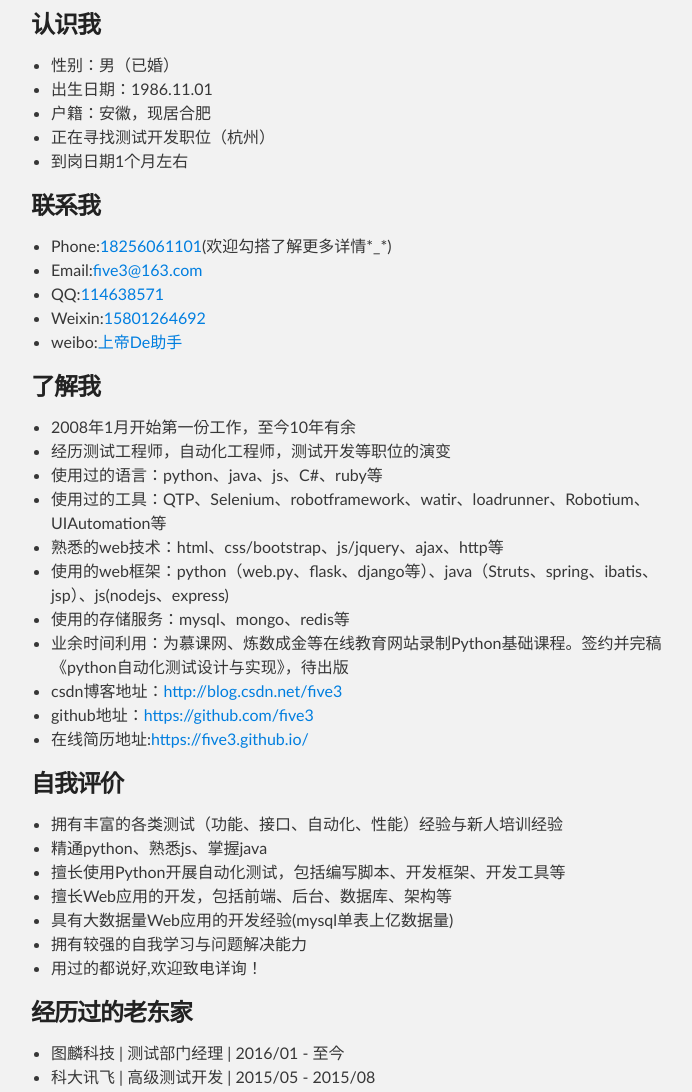
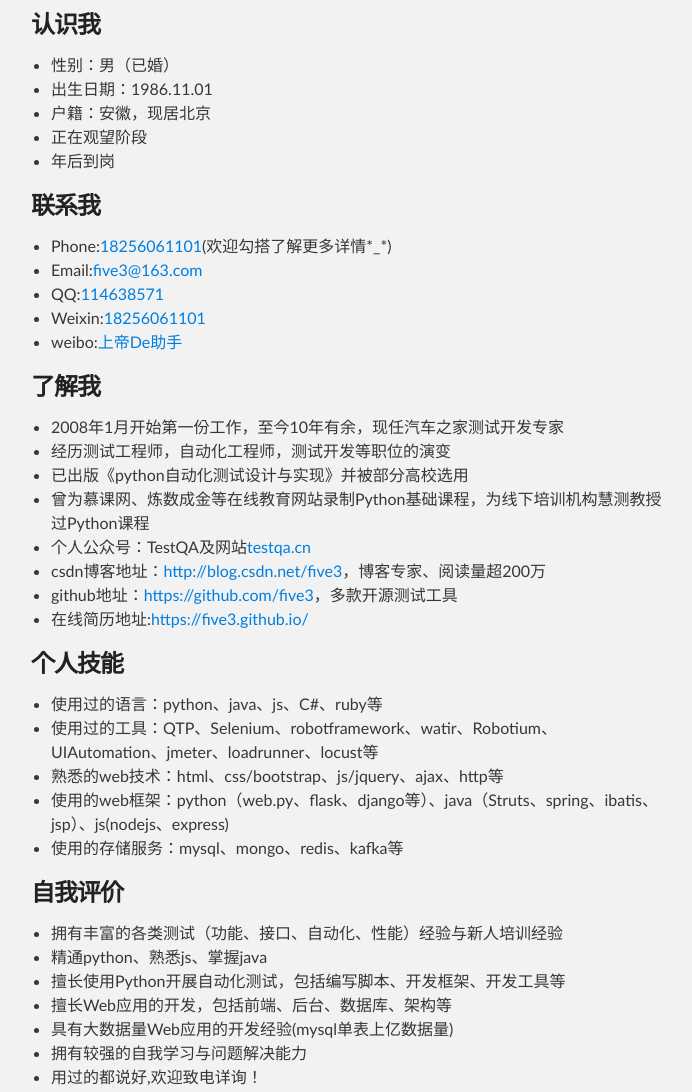
Before and after one commit to five3/five3.github.io, a plain HTML site: page index.html in a window 1280 px wide. Shown: the part 281-1373 px from the top of the page, without its empty margins (289-981 px from the left). Drawn offline with Linux system fonts and the light colour scheme.

Commit message:
Update index.html

```diff
--- a/index.html
+++ b/index.html
@@ -36,9 +36,9 @@
 <ul>
 <li>性别：男（已婚）</li>
 <li>出生日期：1986.11.01</li>
-<li>户籍：安徽，现居合肥</li>
-<li>正在寻找测试开发职位（杭州）</li>
-<li>到岗日期1个月左右</li>
+<li>户籍：安徽，现居北京</li>
+<li>正在观望阶段</li>
+<li>年后到岗</li>
 </ul>
 
 <h3>
@@ -48,7 +48,7 @@
 <li>Phone:<a href="">18256061101</a>(欢迎勾搭了解更多详情*_*)</li>
 <li>Email:<a href="mailto:five3@163.com">five3@163.com</a></li>
 <li>QQ:<a href="">114638571</a></li>
-<li>Weixin:<a href="">15801264692</a></li>
+<li>Weixin:<a href="">18256061101</a></li>
 <li>weibo:<a href="https://weibo.com/u/1712691911/home">上帝De助手</a>
 </li>
 </ul>
@@ -57,17 +57,23 @@
 <a id="了解我" class="anchor" href="#%E4%BA%86%E8%A7%A3%E6%88%91" aria-hidden="true"><span aria-hidden="true" class="octicon octicon-link"></span></a>了解我</h3>
 
 <ul>
-<li>2008年1月开始第一份工作，至今10年有余</li>
+<li>2008年1月开始第一份工作，至今10年有余，现任汽车之家测试开发专家</li>
 <li>经历测试工程师，自动化工程师，测试开发等职位的演变</li>
+<li>已出版《python自动化测试设计与实现》并被部分高校选用</li>
+<li>曾为慕课网、炼数成金等在线教育网站录制Python基础课程，为线下培训机构慧测教授过Python课程</li>
+<li>个人公众号：TestQA及网站<a href="https://testqa.cn">testqa.cn</a></li>
+<li>csdn博客地址：<a href="http://blog.csdn.net/five3">http://blog.csdn.net/five3</a>，博客专家、阅读量超200万</li>
+<li>github地址：<a href="https://github.com/five3">https://github.com/five3</a>，多款开源测试工具</li>
+<li>在线简历地址:<a href="https://five3.github.io/">https://five3.github.io/</a></li>
+</ul>
+
+<h3>个人技能</h3>
+<ul>
 <li>使用过的语言：python、java、js、C#、ruby等</li>
-<li>使用过的工具：QTP、Selenium、robotframework、watir、loadrunner、Robotium、UIAutomation等</li>
+<li>使用过的工具：QTP、Selenium、robotframework、watir、Robotium、UIAutomation、jmeter、loadrunner、locust等</li>
 <li>熟悉的web技术：html、css/bootstrap、js/jquery、ajax、http等</li>
 <li>使用的web框架：python（web.py、flask、django等）、java（Struts、spring、ibatis、jsp）、js(nodejs、express)</li>
-<li>使用的存储服务：mysql、mongo、redis等</li>
-<li>业余时间利用：为慕课网、炼数成金等在线教育网站录制Python基础课程。签约并完稿《python自动化测试设计与实现》，待出版</li>
-<li>csdn博客地址：<a href="http://blog.csdn.net/five3">http://blog.csdn.net/five3</a></li>
-<li>github地址：<a href="https://github.com/five3">https://github.com/five3</a></li>
-<li>在线简历地址:<a href="https://five3.github.io/">https://five3.github.io/</a></li>
+<li>使用的存储服务：mysql、mongo、redis、kafka等</li>
 </ul>
 
 <h3>
@@ -87,7 +93,8 @@
 <a id="经历过的老东家" class="anchor" href="#%E7%BB%8F%E5%8E%86%E8%BF%87%E7%9A%84%E8%80%81%E4%B8%9C%E5%AE%B6" aria-hidden="true"><span aria-hidden="true" class="octicon octicon-link"></span></a>经历过的老东家</h3>
 
 <ul>
-<li>图麟科技 | 测试部门经理 | 2016/01 - 至今</li>
+<li>汽车之家 | 测试开发专家 | 2018/08 - 至今</li>
+<li>图麟科技 | 测试部门经理 | 2016/01 - 2018/08</li>
 <li>科大讯飞 | 高级测试开发 | 2015/05 - 2015/08</li>
 <li>当当网   | 测试开发    | 2012/03 - 2015/02</li>
 <li>新浪网   | 自动化测试  | 2010/03 - 2012/02</li>
```
